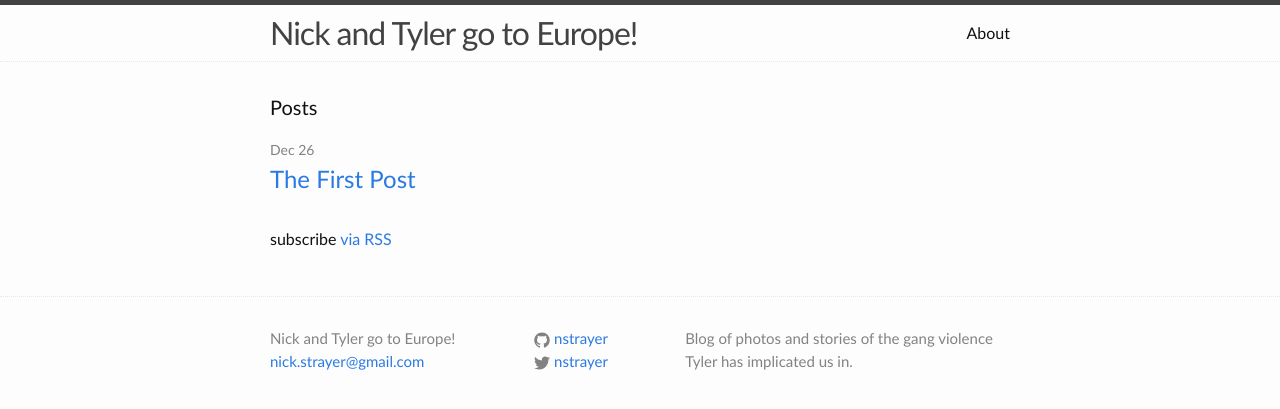
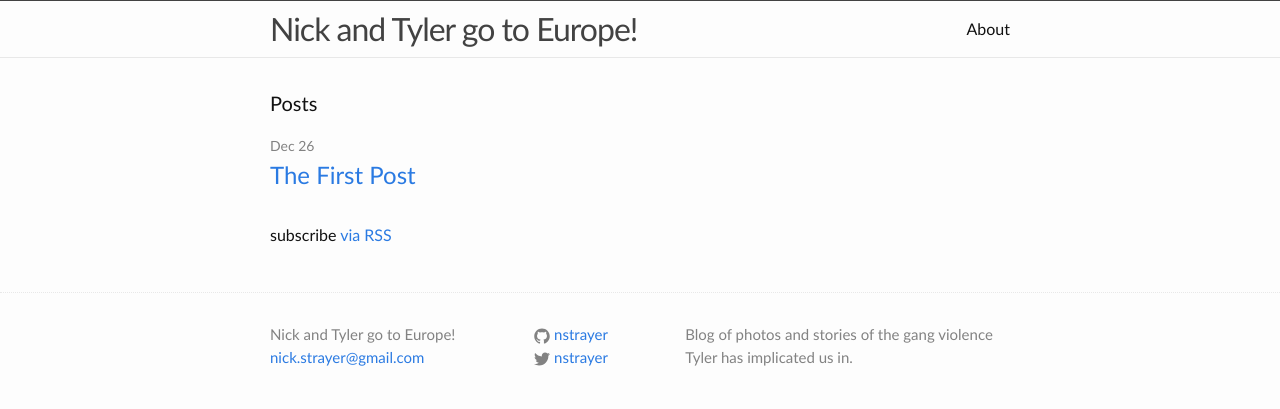
Before and after one commit to nstrayer/europeBlog, a Jekyll site: the page built from index.html, in a window 1280 px wide. Shown: the top 409 px of the page. Built offline with Jekyll 4.4.1, drawn with Linux system fonts in a browser that asks for light colours.

Commit message:
Fixed a wonky top border

```diff
--- a/_sass/_layout.scss
+++ b/_sass/_layout.scss
@@ -2,8 +2,8 @@
  * Site header
  */
 .site-header {
-    border-top: 5px solid $grey-color-dark;
-    border-bottom: 1px dotted $grey-color-light;
+    border-top: 1px solid $grey-color-dark;
+    border-bottom: 1px solid $grey-color-light;
     min-height: 56px;
 
     // Positioning context for the mobile navigation icon
```
